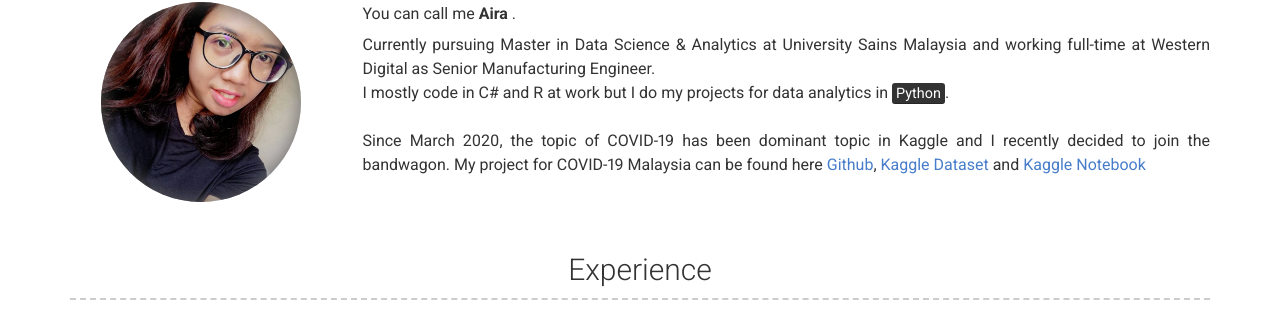
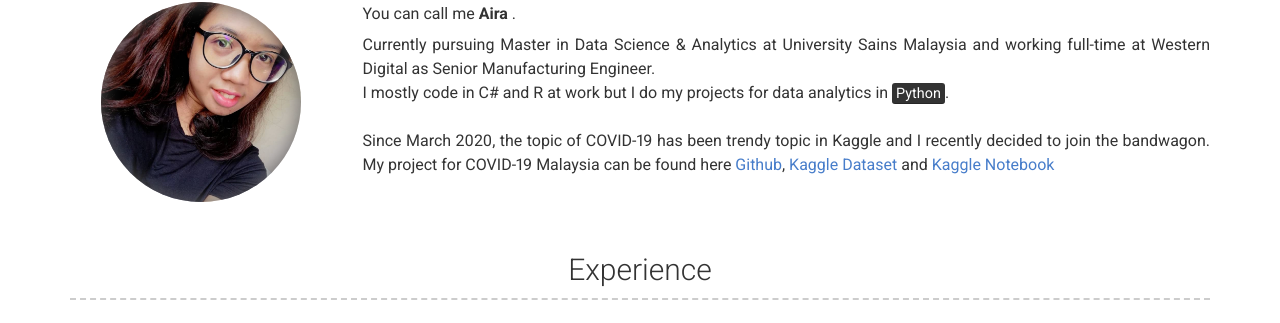
Before and after one commit to mahirahamzah/Resume, a Jekyll site: the page built from index.md, in a window 1280 px wide. Shown: the part 277-600 px from the top of the page. Built offline with Jekyll 4.4.1, drawn with Linux system fonts in a browser that asks for light colours; nearby versions of some CDN libraries.

Commit message:
Update _config.yml

```diff
--- a/_config.yml
+++ b/_config.yml
@@ -49,7 +49,7 @@ about_content: | # this will include new lines to allow paragraphs
 
     Currently pursuing Master in Data Science & Analytics at University Sains Malaysia and working full-time at Western Digital as Senior Manufacturing Engineer.
     <br>
-    I mostly code in C# and R at work but I do my projects for data analytics in <mark>Python</mark>.<br><br> Since March 2020, the topic of COVID-19 has been dominant topic in Kaggle and I recently decided to join the bandwagon.
+    I mostly code in C# and R at work but I do my projects for data analytics in <mark>Python</mark>.<br><br> Since March 2020, the topic of COVID-19 has been trendy topic in Kaggle and I recently decided to join the bandwagon.
     My project for COVID-19 Malaysia can be found here [Github](https://github.com/mahirahamzah/COVID19_malaysia){:target="_blank"}, [Kaggle Dataset](https://www.kaggle.com/mahirahmzh/covid19-malaysia-by-region){:target="_blank"} and [Kaggle Notebook](https://www.kaggle.com/mahirahmzh/covid-19-malaysia-confirmed-case-eda){:target="_blank"}
 
 
```
